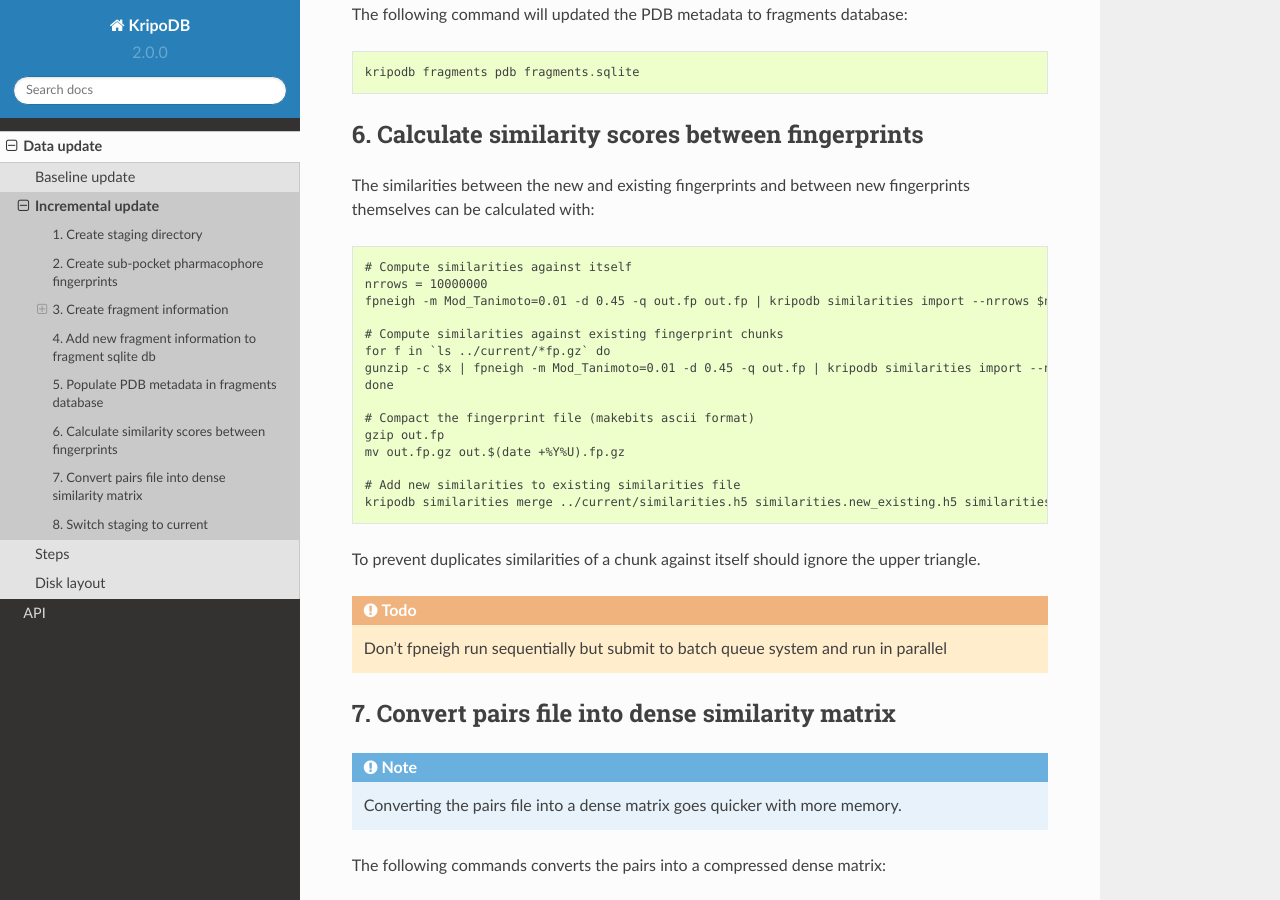
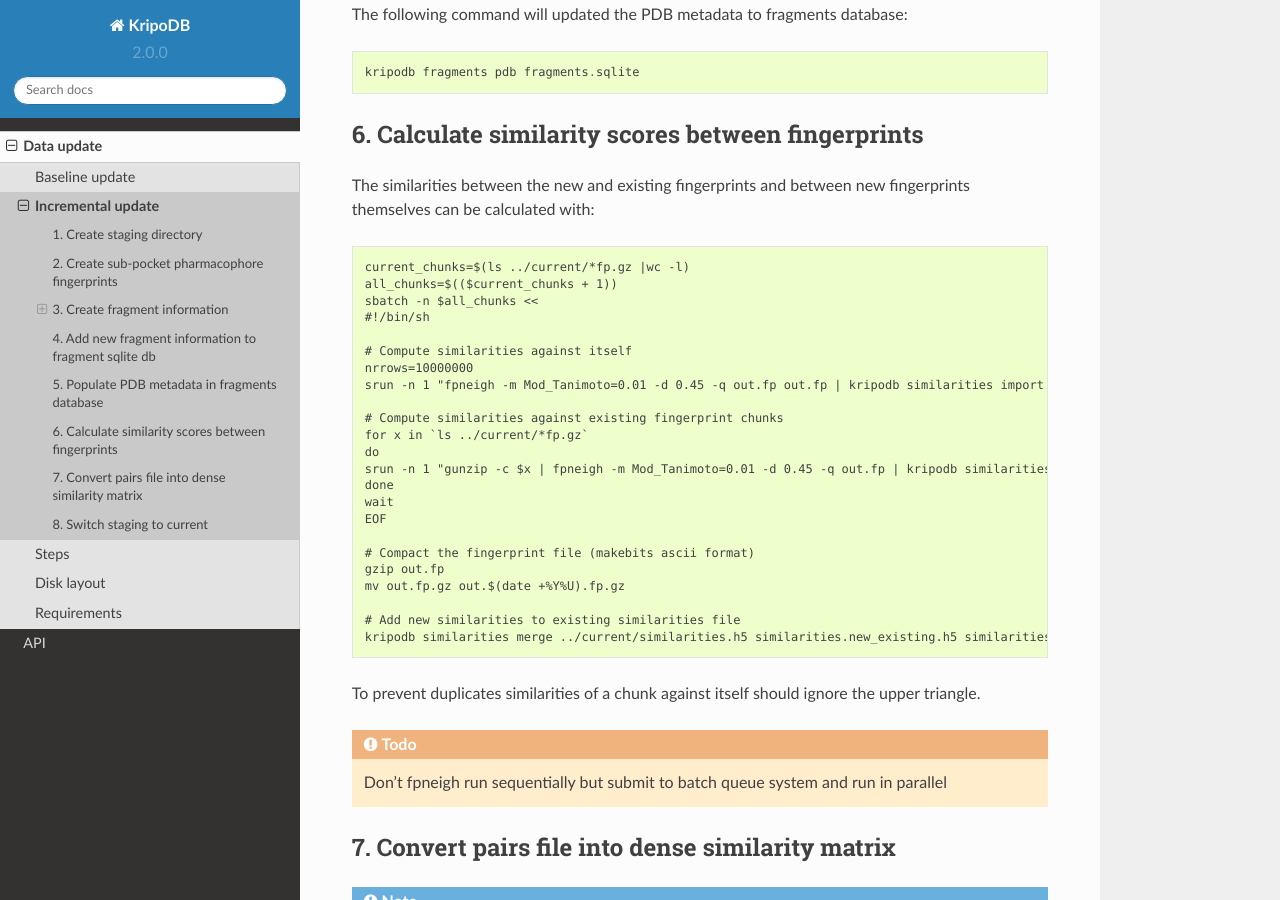
Before and after one commit to 3D-e-Chem/kripodb, a Sphinx documentation site: the page built from docs/incremental-update.rst, in a window 1280 px wide and 900 px high, scrolled down 1682 px. Built offline with Sphinx 7.4.7 and the Read the Docs theme 2.0.0, drawn with Linux system fonts in a browser that asks for light colours.

```diff
--- a/docs/incremental-update.rst
+++ b/docs/incremental-update.rst
@@ -61,14 +61,22 @@ The following command will updated the PDB metadata to fragments database::
 
 The similarities between the new and existing fingerprints and between new fingerprints themselves can be calculated with::
 
+    current_chunks=$(ls ../current/*fp.gz |wc -l)
+    all_chunks=$(($current_chunks + 1))
+    sbatch -n $all_chunks <<
+    #!/bin/sh
+
     # Compute similarities against itself
-    nrrows = 10000000
-    fpneigh -m Mod_Tanimoto=0.01 -d 0.45 -q out.fp out.fp | kripodb similarities import --nrrows $nrrows --ignore_upper_triangle - fragments.sqlite similarities.new_new.h5
+    nrrows=10000000
+    srun -n 1 "fpneigh -m Mod_Tanimoto=0.01 -d 0.45 -q out.fp out.fp | kripodb similarities import --nrrows $nrrows --ignore_upper_triangle - fragments.sqlite similarities.new__new.h5" &
 
     # Compute similarities against existing fingerprint chunks
-    for f in `ls ../current/*fp.gz` do
-    gunzip -c $x | fpneigh -m Mod_Tanimoto=0.01 -d 0.45 -q out.fp | kripodb similarities import --nrrows $nrrows - fragments.sqlite similarities.new_`basename $x .fp.gz`.h5
+    for x in `ls ../current/*fp.gz`
+    do
+    srun -n 1 "gunzip -c $x | fpneigh -m Mod_Tanimoto=0.01 -d 0.45 -q out.fp | kripodb similarities import --nrrows $nrrows - fragments.sqlite similarities.new__$(basename $x .fp.gz).h5" &
     done
+    wait
+    EOF
 
     # Compact the fingerprint file (makebits ascii format)
     gzip out.fp
```
Also changed, not shown: docs/baseline-update.rst (+9 -3 lines), docs/data-update.rst (+7 -0 lines).
